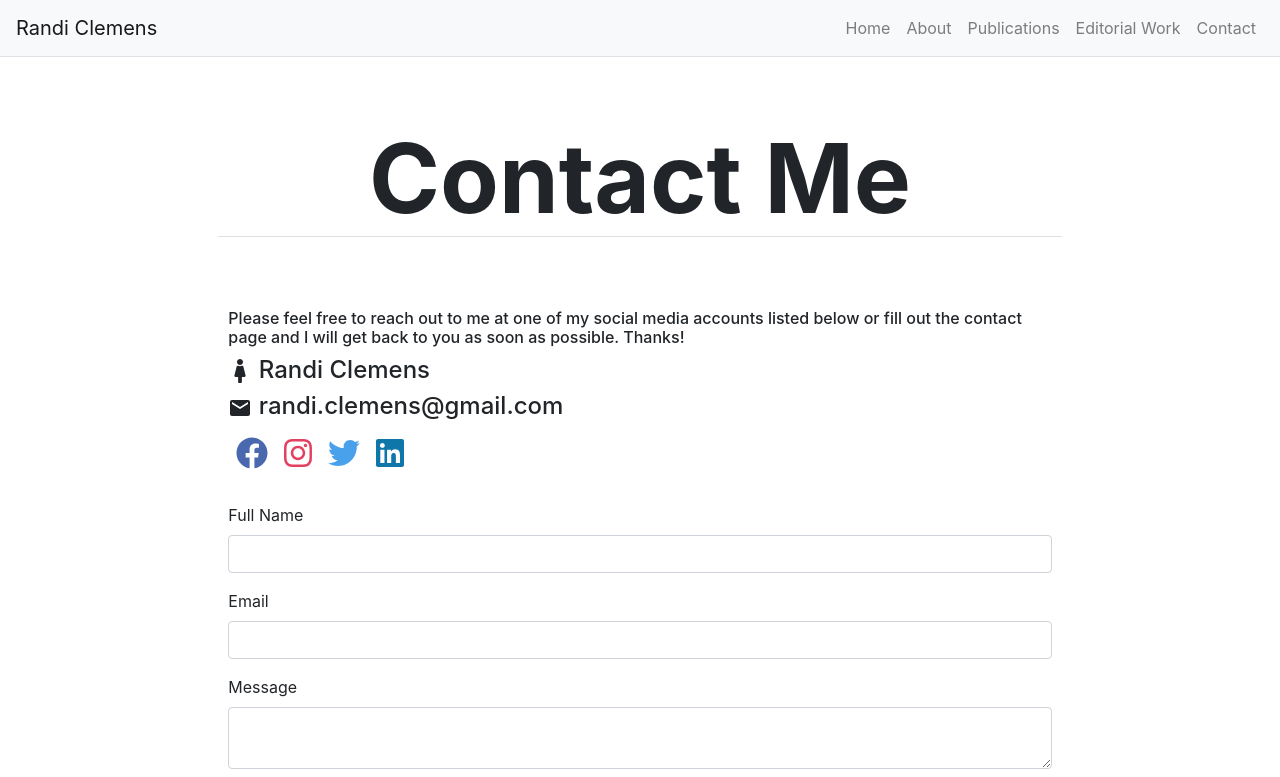
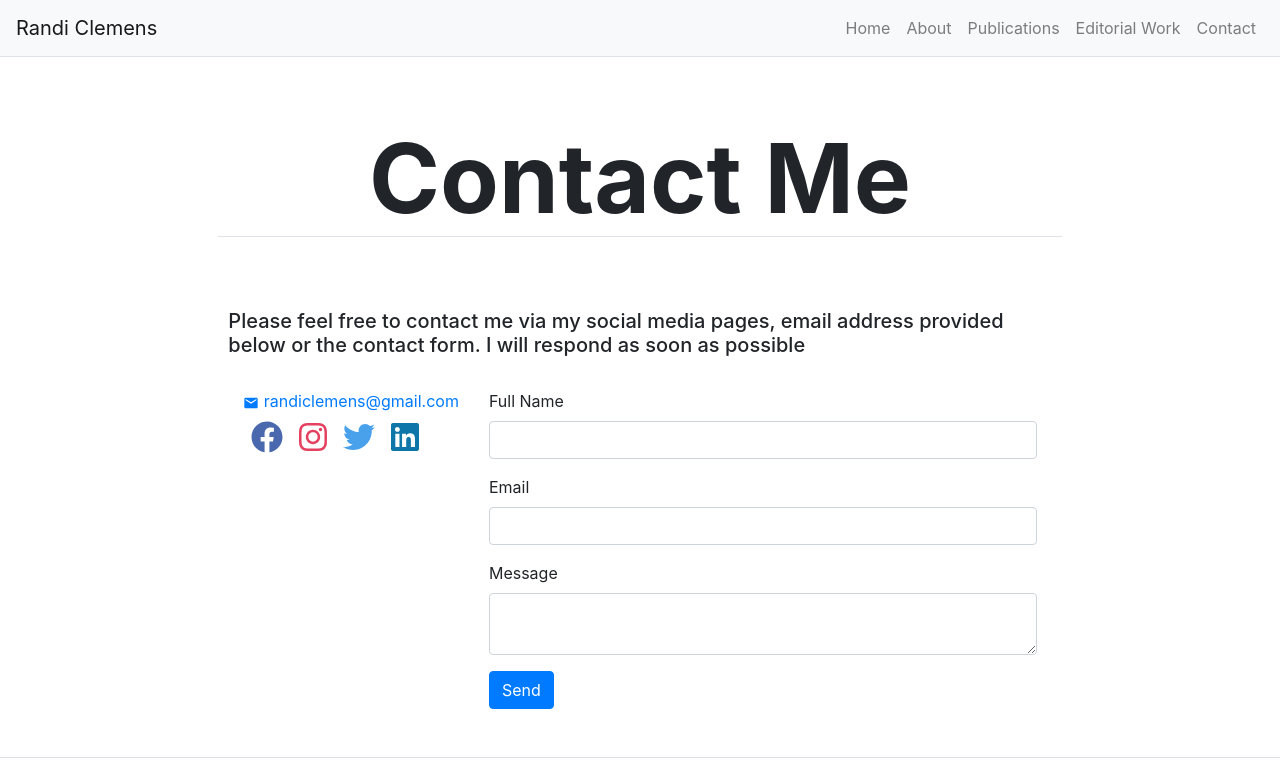
Before and after one commit to manovak24/randi_clemens, a React (Create React App) app: page /contact in a window 1280 px wide. Shown: the top 777 px of the page. Built offline with nearby package versions, Linux system fonts and the light colour scheme.

Commit message:
updates to contact page

```diff
--- a/src/Pages/ContactPage.js
+++ b/src/Pages/ContactPage.js
@@ -8,8 +8,10 @@ import Form from 'react-bootstrap/Form';
 import Button from 'react-bootstrap/Button';
 import emailjs from 'emailjs-com';
 import Swal from 'sweetalert2';
-import { FaFemale } from 'react-icons/fa';
 import { MdEmail } from 'react-icons/md';
+import Container from 'react-bootstrap/container';
+import Row from 'react-bootstrap/Row';
+import Col from 'react-bootstrap/Col';
 
 
 class ContactPage extends React.Component {
@@ -61,11 +63,15 @@ class ContactPage extends React.Component {
             <div>
                 <Hero title={this.props.title} />
                 <Content>
-                    <h6>Please feel free to reach out to me at one of my social media accounts listed below or fill out the contact page and I will get back to you as soon as possible. Thanks!</h6>
-                    <h4><FaFemale /> Randi Clemens</h4>
-                    <h4><MdEmail /> randi.clemens@gmail.com</h4>
+                    <h5>Please feel free to contact me via my social media pages, email address provided below or the contact form. I will respond as soon as possible</h5>
+                    <br></br>
+                    <Container>
+                        <Row>
+                            <Col sm="auto">
+                                <a href="randi"><MdEmail /> randiclemens@gmail.com</a>
                                 <SocialFollow />
-                    <br></br>
+                            </Col>
+                            <Col>
                                 <Form onSubmit={this.handleSubmit}>
                                     <Form.Group>
                                         <Form.Label htmlFor="full-name">Full Name</Form.Label>
@@ -86,6 +92,9 @@ class ContactPage extends React.Component {
                                         Send
                                     </Button>
                                 </Form>
+                            </Col>
+                        </Row>
+                    </Container>
                 </Content>
             </div>
         )
```
Lines whose indentation alone changed are shown as unchanged.
